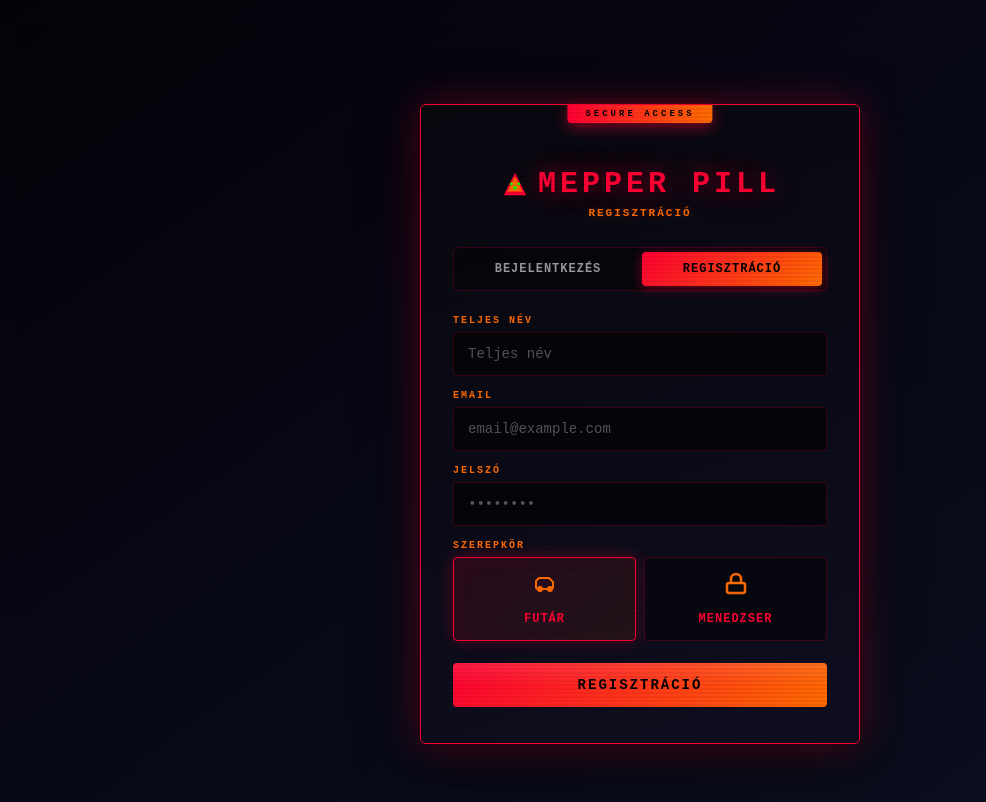
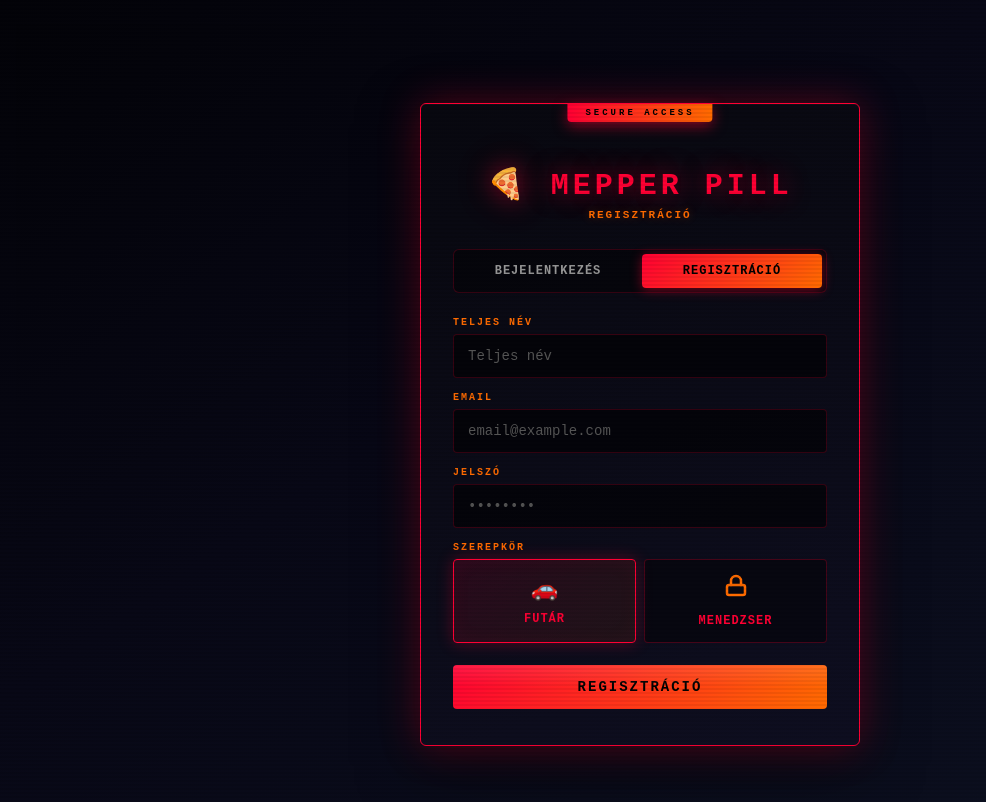
Before and after one commit to Ascender0001/MepperPill, a React (Vite) app: page / in a window 1280 px wide. Both pictures are taken after a click on the button "REGISZTRÁCIÓ". Shown: the top 802 px of the page, without its empty margins (0-986 px from the left). Built offline with nearby package versions, Linux system fonts and the light colour scheme.

Commit message:
replace pizza/car SVGs with emojis and set pizza emoji favicon

```diff
--- a/src/App.tsx
+++ b/src/App.tsx
@@ -5,7 +5,6 @@ import { AuthPage } from './components/AuthPage'
 import { ManagerDashboard } from './components/ManagerDashboard'
 import { DriverDashboard } from './components/DriverDashboard'
 import { ToastProvider } from './components/Toast'
-import { IconPizza } from './components/icons'
 import './style.css'
 
 interface Profile {
@@ -61,7 +60,7 @@ function AppInner() {
   if (loading) {
     return (
       <div className="container" style={{ textAlign: 'center', paddingTop: '100px' }}>
-        <h1 style={{ display: 'flex', alignItems: 'center', justifyContent: 'center', gap: 8 }}><IconPizza size={28} /> Mepper Pill</h1>
+        <h1>🍕 Mepper Pill</h1>
         <p style={{ color: '#ff6b00', marginTop: '20px' }}>Betöltés...</p>
       </div>
     )
--- a/src/components/AuthPage.tsx
+++ b/src/components/AuthPage.tsx
@@ -1,7 +1,7 @@
 import { useState, FormEvent } from 'react'
 import { supabase } from '../supabaseClient'
 import '../styles/Auth.css'
-import { IconPizza, IconDriver, IconManager } from './icons'
+import { IconManager } from './icons'
 
 interface AuthPageProps {
   onAuth: () => void
@@ -65,9 +65,7 @@ export function AuthPage({ onAuth }: AuthPageProps) {
   return (
     <div className="auth-container">
       <div className="auth-card">
-        <h1 className="auth-title" style={{ display: 'flex', alignItems: 'center', justifyContent: 'center', gap: 8 }}>
-          <IconPizza size={30} /> Mepper Pill
-        </h1>
+        <h1 className="auth-title">🍕 Mepper Pill</h1>
         <p className="auth-subtitle">
           {mode === 'login' ? 'Bejelentkezés' : 'Regisztráció'}
         </p>
@@ -139,7 +137,7 @@ export function AuthPage({ onAuth }: AuthPageProps) {
                   className={`role-option ${role === 'driver' ? 'selected' : ''}`}
                   onClick={() => setRole('driver')}
                 >
-                  <span className="role-icon"><IconDriver size={24} /></span>
+                  <span className="role-icon">🚗</span>
                   <span className="role-name">Futár</span>
                 </button>
                 <button
--- a/src/components/DriverDashboard.tsx
+++ b/src/components/DriverDashboard.tsx
@@ -3,7 +3,7 @@ import { supabase } from '../supabaseClient'
 import { AddressSelector } from './AddressSelector'
 import { DeliveryTypeSelect } from './DeliveryTypeSelect'
 import { useToast } from './Toast'
-import { IconPizza, IconDriver, IconSearch, IconDotBlack, IconDotWhite, IconMoney, IconPhone, IconLocation } from './icons'
+import { IconSearch, IconDotBlack, IconDotWhite, IconMoney, IconPhone, IconLocation } from './icons'
 import '../styles/DriverDashboard.css'
 
 interface Address {
@@ -192,9 +192,9 @@ export function DriverDashboard({ userProfile, onLogout }: DriverDashboardProps)
   return (
     <div className="container">
       <div className="dashboard-header">
-        <h1 style={{ display: 'flex', alignItems: 'center', justifyContent: 'center', gap: 8 }}><IconPizza size={28} /> Mepper Pill</h1>
+        <h1>🍕 Mepper Pill</h1>
         <div className="user-info">
-          <span className="user-role"><IconDriver size={14} /> Futár</span>
+          <span className="user-role">🚗 Futár</span>
           <span className="user-name">{userProfile.full_name || userProfile.email}</span>
           <button className="btn btn-danger btn-small" onClick={onLogout}>Kijelentkezés</button>
         </div>
--- a/src/components/ManagerDashboard.tsx
+++ b/src/components/ManagerDashboard.tsx
@@ -1,7 +1,7 @@
 import { useState, useEffect, ChangeEvent } from 'react'
 import { supabase } from '../supabaseClient'
 import '../styles/ManagerDashboard.css'
-import { IconPizza, IconManager, IconSearch, IconMoney, IconDriver, IconDotBlack, IconDotWhite, IconX } from './icons'
+import { IconManager, IconSearch, IconMoney, IconDotBlack, IconDotWhite, IconX } from './icons'
 
 interface Profile {
   id: string
@@ -121,7 +121,7 @@ export function ManagerDashboard({ userProfile, onLogout }: ManagerDashboardProp
   return (
     <div className="container">
       <div className="dashboard-header">
-        <h1 style={{ display: 'flex', alignItems: 'center', justifyContent: 'center', gap: 8 }}><IconPizza size={28} /> Mepper Pill</h1>
+        <h1>🍕 Mepper Pill</h1>
         <div className="user-info">
           <span className="user-role"><IconManager size={14} /> Menedzser</span>
           <span className="user-name">{userProfile.full_name || userProfile.email}</span>
@@ -223,7 +223,7 @@ export function ManagerDashboard({ userProfile, onLogout }: ManagerDashboardProp
                 return (
                   <div key={driver.id} className="driver-card">
                     <div className="driver-info">
-                      <div className="driver-name" style={{ display: 'flex', alignItems: 'center', gap: 4 }}><IconDriver size={14} /> {driver.full_name || 'Névtelen'}</div>
+                      <div className="driver-name">🚗 {driver.full_name || 'Névtelen'}</div>
                       <div className="driver-email">{driver.email}</div>
                     </div>
                     <div className="driver-stats">
--- a/src/components/icons.tsx
+++ b/src/components/icons.tsx
@@ -1,32 +1,9 @@
 /* Simple SVG icons matching the favicon aesthetic */
-
-export function IconPizza({ size = 20 }: { size?: number }) {
-  return (
-    <svg width={size} height={size} viewBox="0 0 32 32" fill="none">
-      <path d="M16 4L4 28h24L16 4z" fill="#ff0033" />
-      <path d="M16 8l-8 16h16L16 8z" fill="#ff6b00" />
-      <circle cx="16" cy="20" r="2" fill="#0f0" />
-      <circle cx="12" cy="16" r="1.5" fill="#0f0" />
-      <circle cx="20" cy="16" r="1.5" fill="#0f0" />
-    </svg>
-  )
-}
 
 export function IconPhone({ size = 16 }: { size?: number }) {
   return (
     <svg width={size} height={size} viewBox="0 0 24 24" fill="none" stroke="#0f0" strokeWidth="2.5" strokeLinecap="round" strokeLinejoin="round">
       <path d="M22 16.92v3a2 2 0 0 1-2.18 2 19.79 19.79 0 0 1-8.63-3.07 19.5 19.5 0 0 1-6-6 19.79 19.79 0 0 1-3.07-8.67A2 2 0 0 1 4.11 2h3a2 2 0 0 1 2 1.72 12.84 12.84 0 0 0 .7 2.81 2 2 0 0 1-.45 2.11L8.09 9.91a16 16 0 0 0 6 6l1.27-1.27a2 2 0 0 1 2.11-.45 12.84 12.84 0 0 0 2.81.7A2 2 0 0 1 22 16.92z" />
-    </svg>
-  )
-}
-
-export function IconDriver({ size = 18 }: { size?: number }) {
-  return (
-    <svg width={size} height={size} viewBox="0 0 24 24" fill="none" stroke="#ff6b00" strokeWidth="2" strokeLinecap="round" strokeLinejoin="round">
-      <path d="M5 17a2 2 0 0 1-2-2V9l3-3h10l4 4v5a2 2 0 0 1-2 2" />
-      <circle cx="7" cy="17" r="2" fill="none" />
-      <circle cx="17" cy="17" r="2" fill="none" />
-      <path d="M5 17h14" />
     </svg>
   )
 }
```
Also changed, not shown: index.html (+1 -1 lines).
